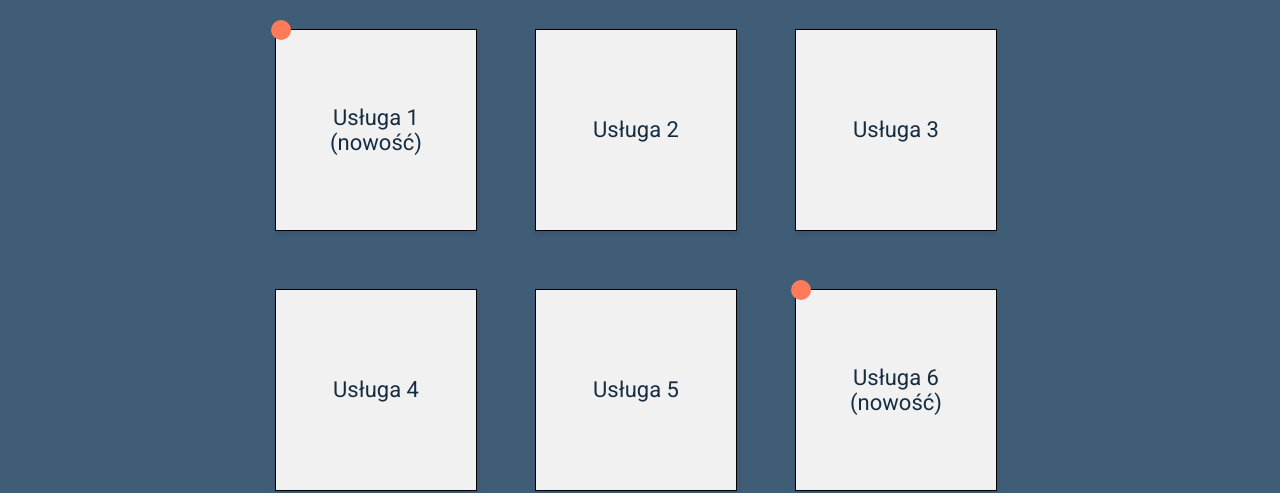
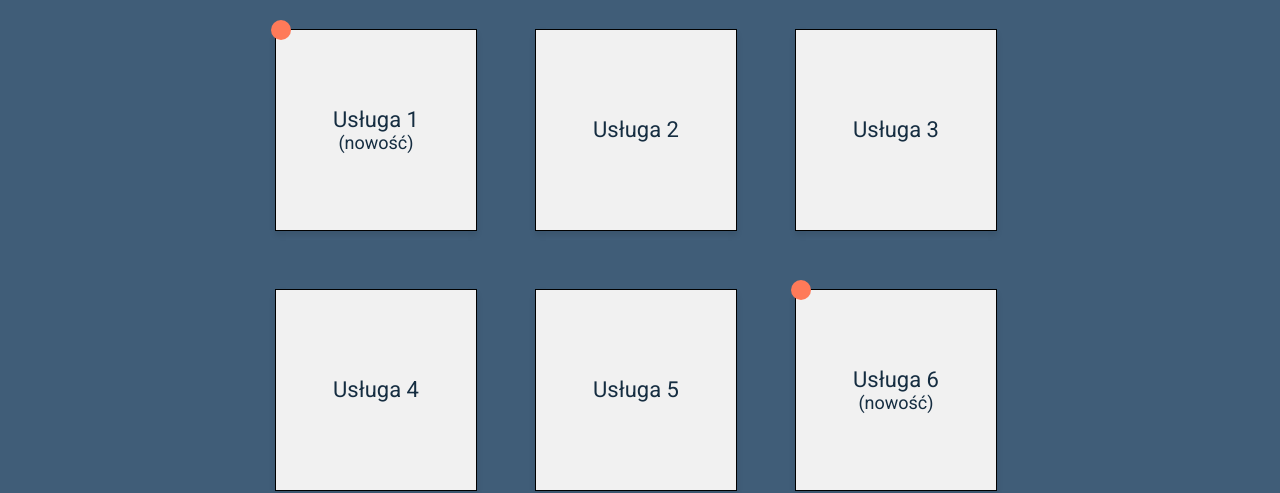
Before and after one commit to MichalMiemus/ProjektReact1, a React (Vite) app: page / in a window 1280 px wide. Shown: the part 1885-2378 px from the top of the page. Built offline with nearby package versions, Linux system fonts and the light colour scheme.

Commit message:
new font size

```diff
--- a/src/App.css
+++ b/src/App.css
@@ -264,6 +264,10 @@ footer .links li a {
   align-items: center;
 }
 
+.service-title-new {
+  font-size: 18px;
+}
+
 /* new item circle in top-left corner */
 .grid-item .corner-circle {
   position: absolute;
--- a/src/components/OfferItem.jsx
+++ b/src/components/OfferItem.jsx
@@ -7,7 +7,7 @@ const OfferItem = ({ title, isNew }) => {
       {isNew && <span className="corner-circle"></span>}
       <div className="service-title-container">
         <div>{title}</div>
-        {isNew && <div>(nowość)</div>}
+        {isNew && <div className="service-title-new">(nowość)</div>}
       </div>
     </div>
   );
```
